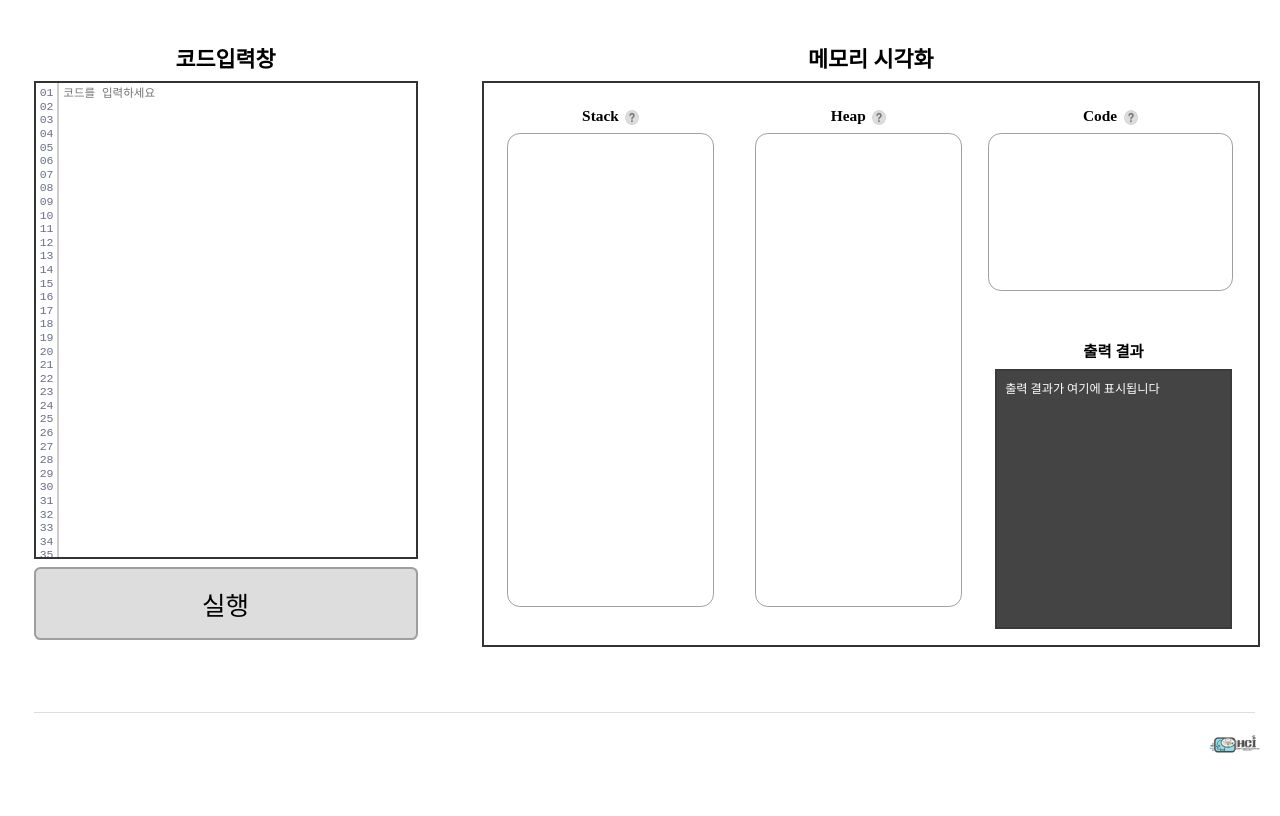
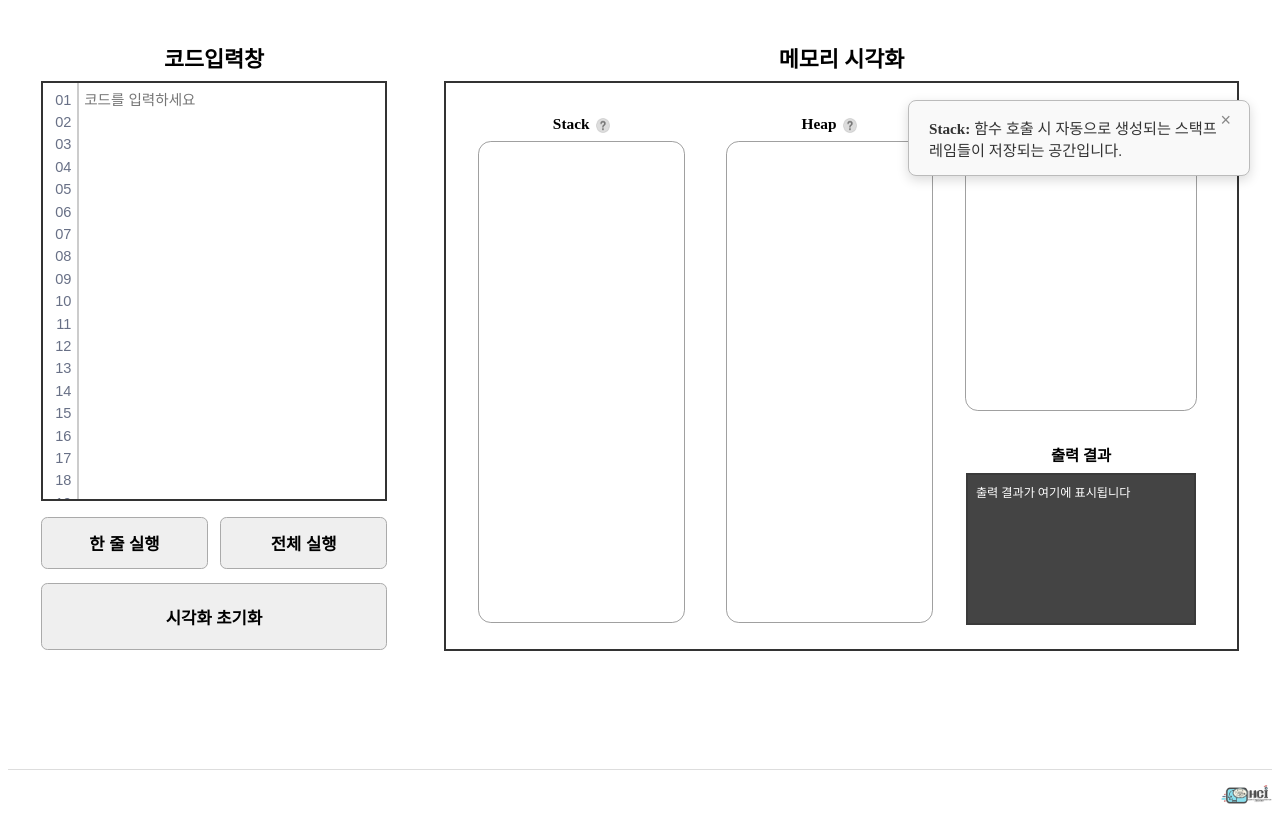
Before and after one commit to camaro13/CeeVizor, a React (Create React App) app in the folder Frontend/: page / in a window 1280 px wide. Both pictures are taken after a click on the picture 632 px from the left and 117 px from the top of the page. Built offline with nearby package versions, Linux system fonts and the light colour scheme.

Commit message:
UI 전체 비율, 버튼 추가 및 애니메이션 기능 추가, gitignore 수정

```diff
--- a/Frontend/src/App.css
+++ b/Frontend/src/App.css
@@ -2,15 +2,15 @@
   display: flex;
   flex-direction: row;
   justify-content: space-between;
-  padding: 2vh 2vw;
-  gap: 5vw;
+  padding: 2vh 2.6vw;
+  gap: 4.5vw;
   position: relative;
 }
 
 .left-panel {
   display: flex;
   flex-direction: column;
-  width: 30vw;
+  width: 28vw;
 }
 
 .left-panel h2 {
@@ -22,36 +22,38 @@
 .scrollable-container {
   display: flex;
   flex-direction: row;
-  height: 59.3vh;
+  height: 52vh;
   border: 0.2vw solid #333;
   background-color: #fff;
 }
 
 .line-numbers {
-  width: 1.4vw;
+  width: 2.2vw;
   background-color: #fff;
   text-align: right;
-  padding: 0.4vh 0.3vw 0 0;
-  font-family: 'Courier New', monospace;
+  padding: 0.7vh 0.4vw 0 0;
+  font-family: 'Nanum Gothic', sans-serif;
   color: #687086;
-  border-right: 2.3px solid #ccc;
-  font-size: 0.9vw;
-  line-height: 1.7vh;
+  border-right: 2px solid #ccc;
+  font-size: 1.14vw;
+  line-height: 2.4vh; /* <- 삭제하거나 정확히 맞추거나 */
   user-select: none;
   overflow: hidden;
 }
 
 .line-number {
-  pointer-events: none;
-  height: 1.7vh;
+  height: 2.8vh;
+  line-height: 2.8vh;  /* 줄 높이 통일 */
+  font-size: 1.14vw;
+  font-family: 'Nanum Gothic', sans-serif;
 }
 
 .code-input {
   flex: 1;
-  font-family: 'Courier New', monospace;
-  font-size: 0.9vw;
-  line-height: 1.7vh;
-  padding: 0.5vh;
+  font-family: 'Nanum Gothic', sans-serif;
+  font-size: 1.14vw;
+  line-height: 2.8vh;
+  padding: 0.7vh;
   border: none;
   outline: none;
   resize: none;
@@ -62,17 +64,65 @@
   box-sizing: border-box;
 }
 
-.left-panel button {
-  margin-top: 1vh;
-  width: 30vw;
-  padding: 2vh;
-  background-color: #ddd;
-  border: none;
+/* 왼쪽 버튼들 */
+.button-group {
+  display: flex;
+  flex-direction: column;
+  margin-top: 20vh;
+  gap: 20vh;
+}
+
+/* 한 줄 실행, 전체실행 위치 지정 */
+.top-buttons {
+  display: flex;
+  margin-top: 2vh;
+  gap: 1vw;
+}
+
+/*한줄,전체 코드스타일*/
+.top-buttons button {
+  flex: 1;
+  padding: 1.65vh;
+  font-size: 1.3vw;
+  font-family: 'Nanum Gothic', sans-serif;
+  font-weight: bold;
+  border: 1px solid #aaa;
+  border-radius: 0.5vw;
   cursor: pointer;
-  font-size: 2vw;
-  border: 0.2vw solid #9e9e9e;
+
+}
+/*마우스 가져다댐, 클릭시 효과*/
+.top-buttons button:hover {
+  background-color: #ccc;
+  transition: background-color 0.2s ease;
+}
+.top-buttons button:active {
+  background-color: #bbb;
+  transition: background-color 0.1s ease;
+}
+
+/*시각화 초기화*/
+.full-width-btn {
+  margin-top: 1.7vh;
+  width: 100%;
+  height: 8.4vh;
   border-radius: 0.5vw;
+  font-size: 1.3vw;
+  font-family: 'Nanum Gothic', sans-serif;
+  font-weight: bold;
+  border: 1px solid #aaa;
+  cursor: pointer;
 }
+/*마우스 가져다댐, 클릭시 효과*/
+.full-width-btn:hover {
+  background-color: #ccc;
+  transition: background-color 0.2s ease;
+}
+.full-width-btn:active {
+  background-color: #bbb;
+  transition: background-color 0.1s ease;
+}
+
 
 .right-panel {
   text-align: center;
@@ -89,7 +139,7 @@
 
 .memory-container {
   border: 0.2vw solid #333;
-  padding: 2vh;
+  padding: 3vh;
   min-height: 1vh;
   width: 58vw;
 }
@@ -105,7 +155,7 @@
   flex-direction: column;
   align-items: center;
   width: 18vw;
-  min-height: 24vh;
+  min-height: 38vh;
 
 }
 
@@ -113,7 +163,7 @@
   border: 0.12vw solid #a0a0a0;
   border-radius: 1vw;
   flex-grow: 3;
-  min-height: 59vh;
+  min-height: 60vh;
   display: flex;
   flex-direction: column;
   width: 16vw;
@@ -126,29 +176,37 @@
 }
 
 .mem-content {
-  flex-grow: 1;
-  padding: 10vh;
+  flex-grow: 1; /* 그 stack, heap, data영역 스크롤 기능 추가, 오버플로우 되면 자동으로 보임*/
+  display: flex;
+  flex-direction: column;
+  padding: 1vh;
+  overflow-y: auto;
+  height: 50vh; /*높이 조정 가능한데 이건 d3로 확인해봐야할 듯*/
 }
+
 
 .right-column {
   display: flex;
   flex-direction: column;
-  justify-content: space-between;
-  gap: 5vh;
+  justify-content: flex-start;
+  gap: 1vh;
   width: 20vw;
 }
 
+/*data영역 */
 .code-box {
-  min-height: 3vh;
-  height: 12vh;
-  width: 19vw;
+  min-height: 10vh;
+  height: 29vh;
+  width: 18vw;
 }
 
+/* 출력 영역 */
 .output-area {
-  flex-grow: 12;
+  flex-grow: 1;
+  margin-top: 2vh;
   display: flex;
   flex-direction: column;
-  width: 18.5vw;
+  width: 18vw;
 }
 
 .output-box {
@@ -157,28 +215,42 @@
   background-color: #444;
   color: #fff;
   padding: 1vh;
-  height: 30vh;
+  height: 16.5vh;
   overflow-y: auto;
   white-space: pre-line;
   font-size: 0.95vw;
 }
 
+/* 하단 구분선, 로고 */
+.app-wrapper {
+  display: flex;
+  flex-direction: column;
+  min-height: 100vh;
+}
+
+.footer {
+  margin-top: auto;
+  padding-top: 2vh;
+  text-align: right;
+  position: relative;
+}
+
+.bottom-divider {
+  width: 100%;
+  height: 0.1px;
+  background-color: #ddd;
+  margin-bottom: 2vh;
+}
+
 .hci-logo {
-  position: absolute;
-  bottom: -5vh;
-  right: 0vw;
   width: 4vw;
   height: auto;
   opacity: 0.7;
 }
 
-.bottom-divider {
-  width: 318%;
-  height: 1px;
-  background-color: #ddd;
-  margin-top: 9vh;
-}
 
+
+/* 도움말 아이콘 */
 .help-icon {
   width: 1.1vw;
   height: auto;
@@ -186,3 +258,38 @@
   vertical-align: middle;
   cursor: pointer;
 }
+
+/* 설명창 띄우기 + 닫기 버튼 */
+.info-popup {
+  position: fixed;
+  top: 100px;
+  right: 30px;
+  width: 300px;
+  background-color: #f9f9f9;
+  border: 1px solid #bbb;
+  border-radius: 8px;
+  padding: 15px 20px;
+  box-shadow: 0 4px 12px rgba(0,0,0,0.15);
+  z-index: 1000;
+  font-size: 0.95rem;
+}
+
+.info-popup p {
+  margin: 0;
+  color: #333;
+}
+
+.close-btn {
+  position: absolute;
+  top: 8px;
+  right: 12px;
+  border: none;
+  background: none;
+  font-size: 18px;
+  cursor: pointer;
+  color: #888;
+}
+
+.close-btn:hover {
+  color: #333;
+}
--- a/Frontend/src/App.jsx
+++ b/Frontend/src/App.jsx
@@ -3,6 +3,7 @@ import './App.css';
 
 function App() {
   const [code, setCode] = useState('');
+  const [infoVisible, setInfoVisible] = useState(null); // 'stack' | 'heap' | 'data' | null
   const inputRef = useRef(null);
   const lineRef = useRef(null);
 
@@ -19,8 +20,15 @@ function App() {
     ));
   };
 
+  const toggleInfo = (type) => {
+    setInfoVisible((prev) => (prev === type ? null : type));
+  };
+
   return (
+    <div className="app-wrapper">
+      {/* 상단 전체 컨텐츠 */}
       <div className="container">
+        {/* 왼쪽 코드 입력창 */}
         <div className="left-panel">
           <h2>코드입력창</h2>
           <div className="scrollable-container">
@@ -34,42 +42,86 @@ function App() {
               value={code}
               onChange={(e) => setCode(e.target.value)}
               onScroll={handleScroll}
+              // 들여쓰기 기능 추가
+              onKeyDown={(e) => {
+                if (e.key === 'Tab') {
+                  e.preventDefault();
+                  const start = e.target.selectionStart;
+                  const end = e.target.selectionEnd;
+                  const indent = '    '; // 들여쓰기 (스페이스 4칸)
+
+                  const updatedCode = code.substring(0, start) + indent + code.substring(end);
+                  setCode(updatedCode);
+
+                  setTimeout(() => {
+                    if (inputRef.current) {
+                      inputRef.current.selectionStart =
+                        inputRef.current.selectionEnd = start + indent.length;
+                    }
+                  }, 0);
+                }
+              }}
             />
           </div>
-        <button>실행</button>
-        <div className="bottom-divider" />
+
+          {/* 버튼 컨테이너 */}
+          <div className="button-container">
+            <div className="top-buttons">
+              <button>한 줄 실행</button>
+              <button>전체 실행</button>
+            </div>
+            <button className="full-width-btn">시각화 초기화</button>
+          </div>
         </div>
 
+        {/* 오른쪽 메모리 구조 시각화 */}
         <div className="right-panel">
           <h2>메모리 시각화</h2>
           <div className="memory-container">
             <div className="memory-row">
+              {/* Stack */}
               <div className="mem-section">
                 <div className="mem-title">
                   Stack
-                <img src="/question_mark.png" alt="스택 정보" className="help-icon" title="스택 정보" />
-              </div>
-              <div className="mem-box">
-                <div className="mem-content"></div>
-                <img src="/hci_logo.png" alt="HCI Logo" className="hci-logo" />
-              </div>
-            </div>
-
-            <div className="mem-section">
-              <div className="mem-title">
-                Heap
-                <img src="/question_mark.png" alt="힙 정보" className="help-icon" title="힙 정보" />
+                  <img
+                    src="/question_mark.png"
+                    alt="스택 정보"
+                    className="help-icon"
+                    onClick={() => toggleInfo('stack')}
+                  />
                 </div>
                 <div className="mem-box">
                   <div className="mem-content"></div>
                 </div>
               </div>
 
+              {/* Heap */}
+              <div className="mem-section">
+                <div className="mem-title">
+                  Heap
+                  <img
+                    src="/question_mark.png"
+                    alt="힙 정보"
+                    className="help-icon"
+                    onClick={() => toggleInfo('heap')}
+                  />
+                </div>
+                <div className="mem-box">
+                  <div className="mem-content"></div>
+                </div>
+              </div>
+
+              {/* Data + Output */}
               <div className="right-column">
                 <div className="mem-section">
                   <div className="mem-title">
-                  Code
-                  <img src="/question_mark.png" alt="코드 정보" className="help-icon" title="코드 정보" />
+                    Data
+                    <img
+                      src="/question_mark.png"
+                      alt="데이터 정보"
+                      className="help-icon"
+                      onClick={() => toggleInfo('data')}
+                    />
                   </div>
                   <div className="mem-box code-box">
                     <div className="mem-content"></div>
@@ -84,6 +136,29 @@ function App() {
             </div>
           </div>
         </div>
+
+        {/* 설명창 */}
+        {infoVisible && (
+          <div className="info-popup">
+            <button className="close-btn" onClick={() => setInfoVisible(null)}>×</button>
+            {infoVisible === 'stack' && (
+              <p><strong>Stack:</strong> 함수 호출 시 자동으로 생성되는 스택프레임들이 저장되는 공간입니다.</p>
+            )}
+            {infoVisible === 'heap' && (
+              <p><strong>Heap:</strong> 동적으로 할당된 배열, 구조체 등의 객체들이 저장되는 메모리 영역입니다.</p>
+            )}
+            {infoVisible === 'data' && (
+              <p><strong>Data:</strong> 전역 변수 및 정적 변수를 할당하는 영역입니다.</p>
+            )}
+          </div>
+        )}
+      </div>
+
+      {/* 푸터 */}
+      <div className="footer">
+        <div className="bottom-divider"></div>
+        <img className="hci-logo" src="/hci_logo.png" alt="HCI Logo" />
+      </div>
     </div>
   );
 }
```
Lines whose indentation alone changed are shown as unchanged.
